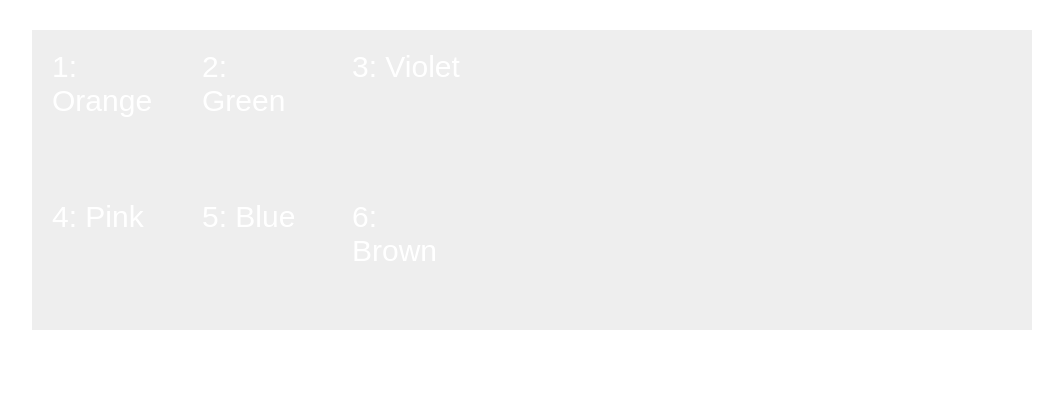
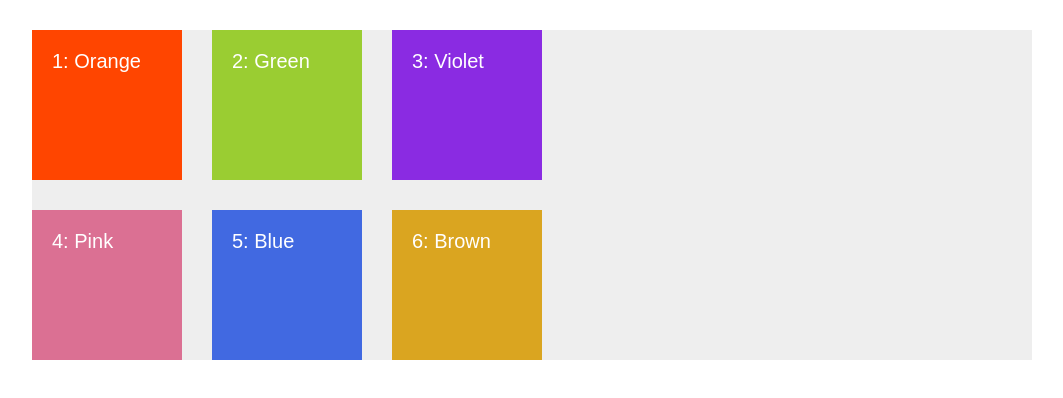
Before and after one commit to iqbalpakeh/grid-sample, a website: page index.html in a window 1280 px wide. Shown: the whole page, without its empty margins (108-1171 px from the left). Drawn offline with nearby package versions, Linux system fonts and the light colour scheme; files that its build step writes are made by us from their sources.

Commit message:
Add default grid layout

```diff
--- a/styles.scss
+++ b/styles.scss
@@ -4,17 +4,44 @@
 	margin: 30px auto;
 
 	/* GRID LAYOUT */
+
 	display: grid;
+
 	grid-template-rows: 150px 150px;
 	grid-template-columns: 150px 150px 150px;
+
+	// grid-row-gap: 30px;
+	// grid-column-gap: 50px;
+	grid-gap: 30px;
 }
 
 .item {
 	padding: 20px;
-	font-size: 30px;
+	font-size: 20px;
 	font-family: sans-serif;
 	color: white;
 
 	&--1 {
+		background-color: orangered;
+	}
+
+	&--2 {
+		background-color: yellowgreen;
+	}
+
+	&--3 {
+		background-color: blueviolet;
+	}
+
+	&--4 {
+		background-color: palevioletred;
+	}
+
+	&--5 {
+		background-color: royalblue;
+	}
+
+	&--6 {
+		background-color: goldenrod;
 	}
 }
```
